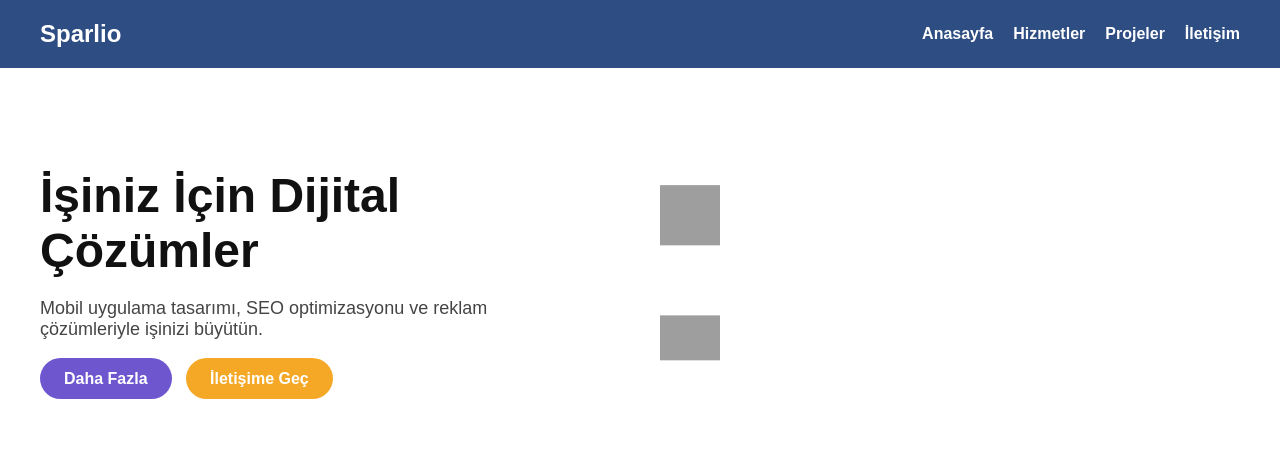
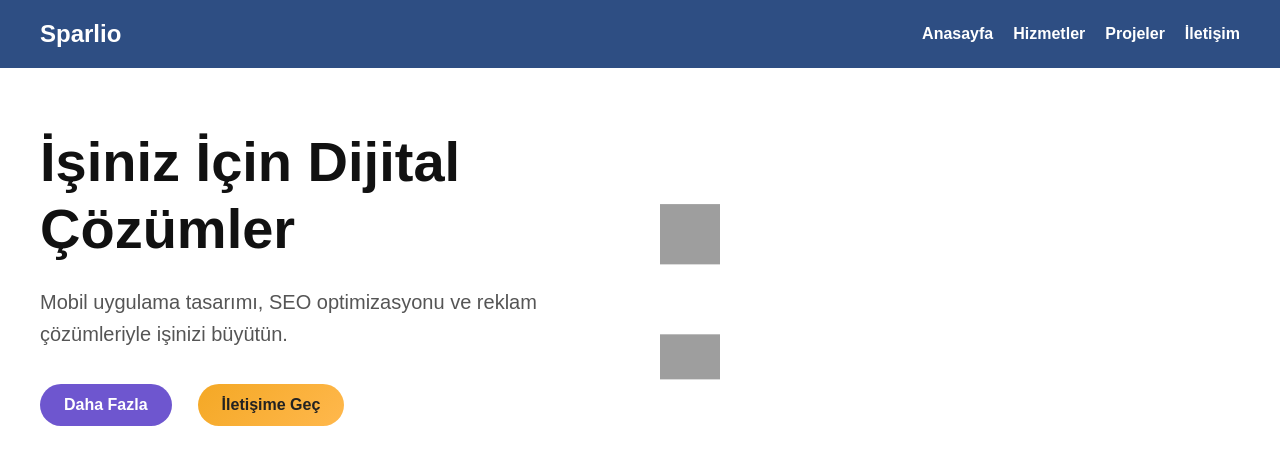
Before and after one commit to yusufoz41/demo-site, a plain HTML site: page index.html in a window 1280 px wide. Drawn offline with Linux system fonts and the light colour scheme; grey boxes are pictures that could not be loaded.

Commit message:
Update style.css

```diff
--- a/style.css
+++ b/style.css
@@ -45,18 +45,53 @@ nav a {
 
 .hero-text {
     max-width: 45%;
+    display: flex;
+    flex-direction: column;
+    gap: 24px;
 }
 
 .hero-text h1 {
-    font-size: 48px;
-    margin-bottom: 20px;
+    font-size: 56px;
+    line-height: 1.2;
+    font-weight: 800;
+    margin: 0;
+    color: #111;
 }
 
 .hero-text p {
-    font-size: 18px;
-    margin-bottom: 30px;
-    color: #444;
+    font-size: 20px;
+    line-height: 1.6;
+    color: #555;
+    margin: 0;
 }
+
+.buttons {
+    display: flex;
+    gap: 16px;
+    margin-top: 10px;
+}
+
+.buttons a {
+    padding: 14px 28px;
+    font-size: 16px;
+    background: linear-gradient(135deg, #6e56cf, #8a6eff);
+    color: white;
+    text-decoration: none;
+    border-radius: 999px;
+    font-weight: 600;
+    transition: all 0.3s ease;
+}
+
+.buttons a.secondary {
+    background: linear-gradient(135deg, #f4a825, #ffb84d);
+    color: #222;
+}
+
+.buttons a:hover {
+    transform: translateY(-2px);
+    box-shadow: 0 6px 20px rgba(0,0,0,0.1);
+}
+
 
 .buttons a {
     padding: 12px 24px;
```
